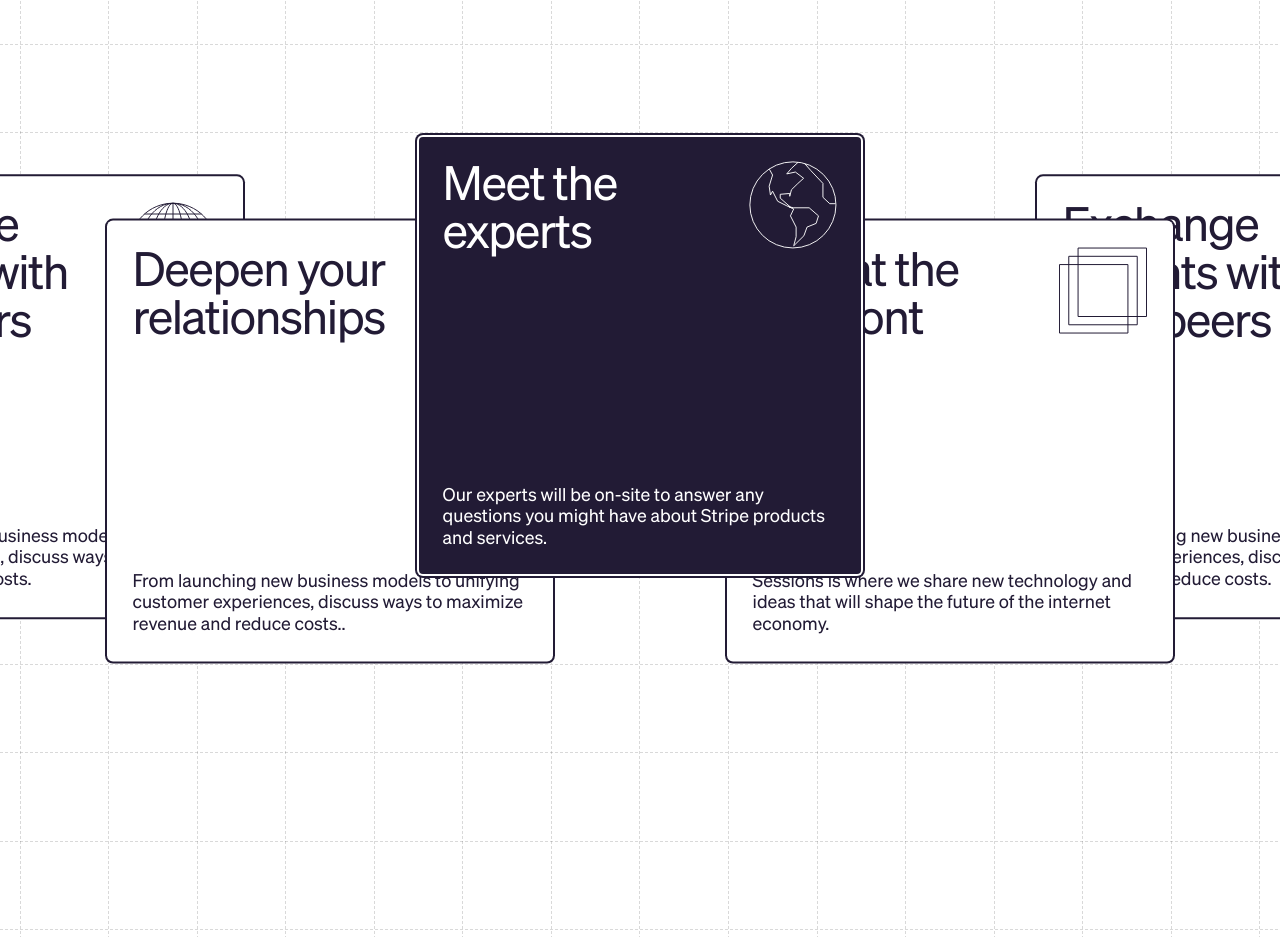
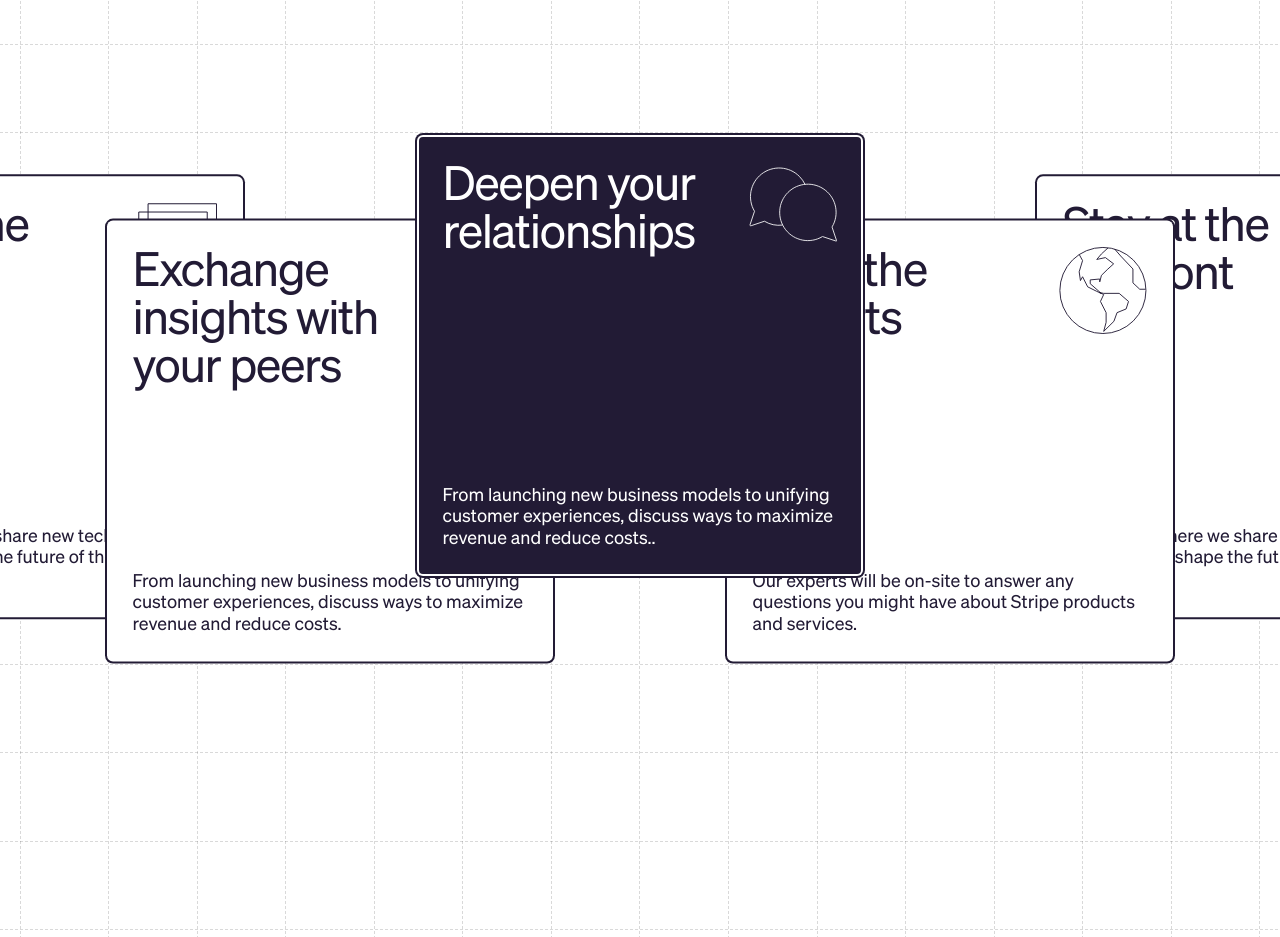
Before and after one commit to 3Ryuusei3/stripe-sessions24-clone, a React (Vite) app: page / in a window 1280 px wide. Shown: the part 1860-2797 px from the top of the page. Built offline with nearby package versions, Linux system fonts and the light colour scheme.

Commit message:
Fix data and interval

```diff
--- a/src/atoms/Overview/OverviewCarousel.tsx
+++ b/src/atoms/Overview/OverviewCarousel.tsx
@@ -1,5 +1,4 @@
 import { useEffect, useState, useRef } from 'react';
-import OverviewData from './../../data/OverviewData.json';
 import { getColumnCount } from './../../utils/getColumnCount.js';
 import WorldIcon from '../../components/Icons/WorldIcon';
 import BubbleIcon from '../../components/Icons/BubbleIcon';
@@ -14,7 +13,7 @@
 }
 
 export function OverviewCarousel() {
-  const originalData = OverviewData;
+  const [originalData, setOriginalData] = useState<Item[]>([]);
   const [data, setData] = useState<Item[]>([]);
   const [columnCount, setColumnCount] = useState(getColumnCount());
   const [viewportWidth, setViewportWidth] = useState(window.innerWidth);
@@ -23,9 +22,14 @@
   const [disableHover, setDisableHover] = useState(false);
   const [isInView, setIsInView] = useState(false);
 
-  useEffect(() => {
-    setData(OverviewData);
-  }, []);
+useEffect(() => {
+  fetch('/overviewData.json')
+    .then(response => response.json())
+    .then(data => {
+      setData(data);
+      setOriginalData(data);
+    });
+}, [originalData, data]);
 
   // Update column count and column width on resize
   useEffect(() => {
```
Also changed, not shown: public/overviewData.json (renamed from src/data/overviewData.json), 1 other file (tests, documents, lock files or other folders).
